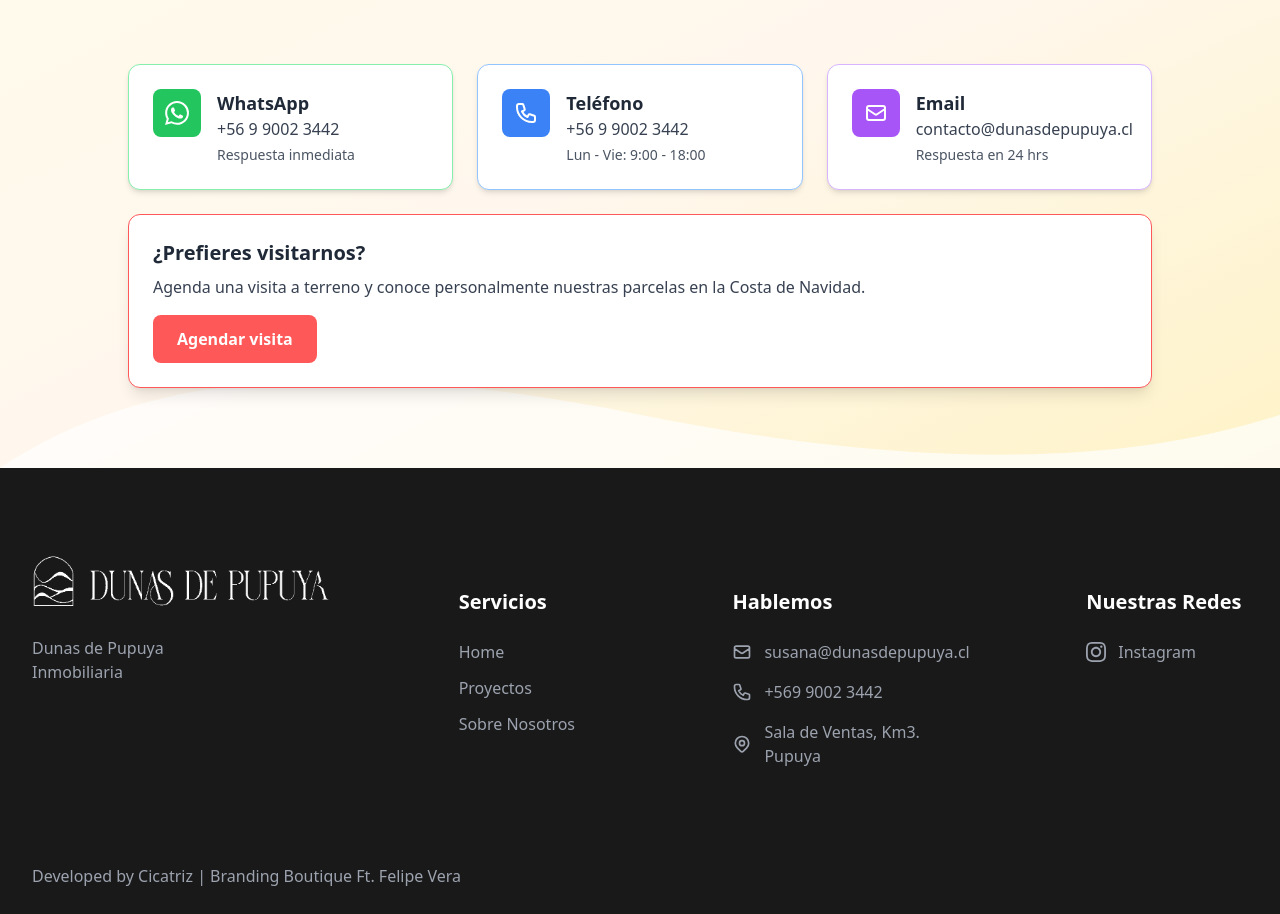
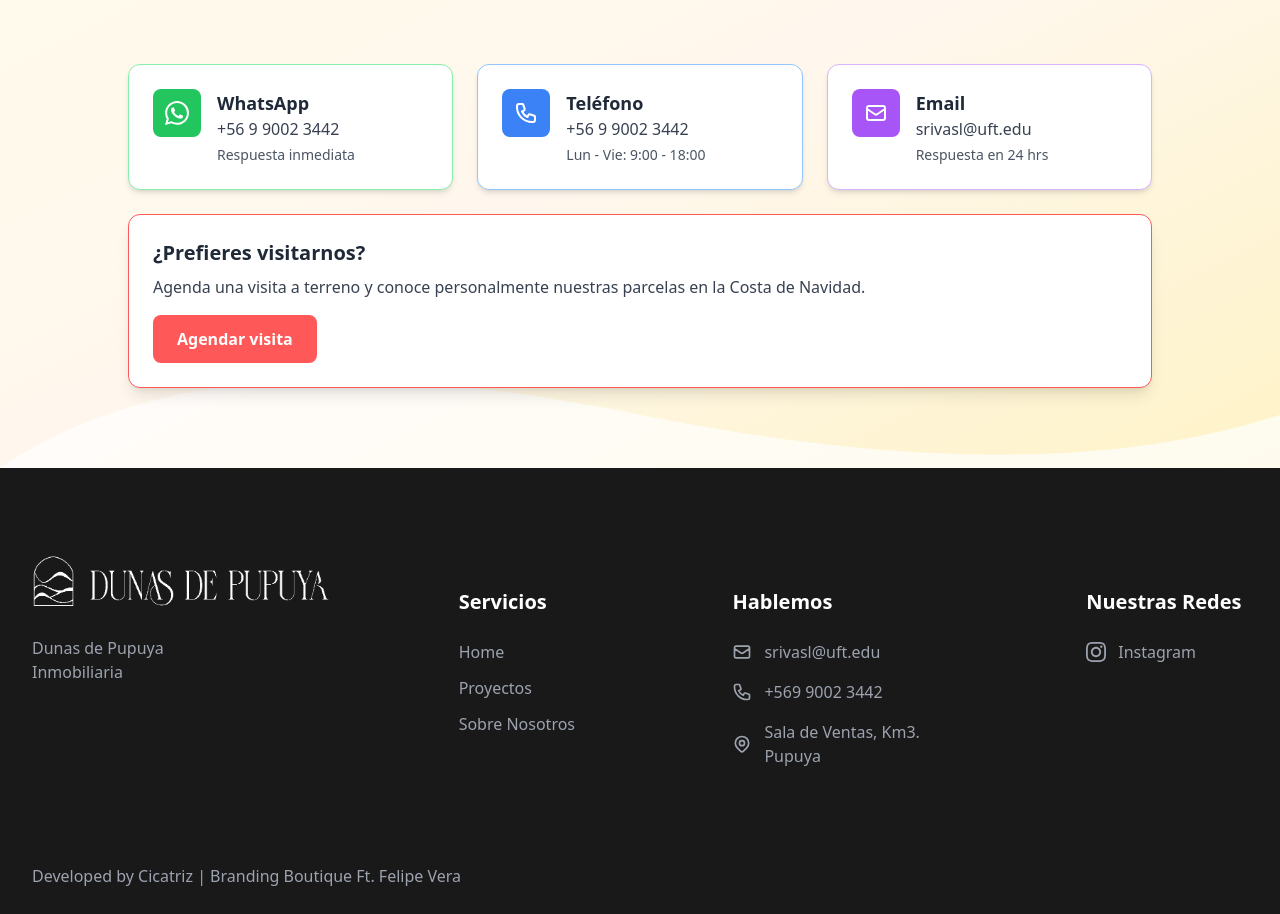
Before and after one commit to pipevera/DunasDePupuya, a Nuxt app: page / in a window 1280 px wide. Shown: the part 3344-4258 px from the top of the page. Built offline with nearby package versions, Linux system fonts and the light colour scheme; a web font is replaced by a local one.

Commit message:
eliminated commetns

```diff
--- a/app/components/Conversemos.vue
+++ b/app/components/Conversemos.vue
@@ -1,14 +1,12 @@
 <template>
   <section id="contacto"
     class="relative pb-20 bg-gradient-to-br from-amber-50 via-orange-50 to-amber-100 overflow-hidden">
-    <!-- Ondas decorativas superiores -->
     <div class="absolute top-0 left-0 right-0 h-40 overflow-hidden">
       <svg class="absolute w-full h-full" viewBox="0 0 1200 120" preserveAspectRatio="none">
         <path d="M0,0 C150,80 350,80 600,40 C850,0 1050,0 1200,40 L1200,0 L0,0 Z" fill="white" opacity="0.7" />
       </svg>
     </div>
 
-    <!-- Ondas decorativas inferiores -->
     <div class="absolute bottom-0 left-0 right-0 h-40 overflow-hidden">
       <svg class="absolute w-full h-full" viewBox="0 0 1200 120" preserveAspectRatio="none">
         <path d="M0,120 C150,40 350,40 600,80 C850,120 1050,120 1200,80 L1200,120 L0,120 Z" fill="white"
@@ -17,7 +15,6 @@
     </div>
 
     <div class="max-w-7xl mx-auto px-8 relative z-10">
-      <!-- Encabezado -->
       <div class="text-center mb-16">
         <h2 class="text-5xl md:text-6xl font-Darina text-center mb-12 text-gray-800">
           ¿Listo para dar el primer paso?
@@ -28,9 +25,7 @@
         </p>
       </div>
 
-      <!-- Información de contacto -->
       <div class="flex flex-wrap justify-center gap-6 max-w-5xl mx-auto">
-        <!-- WhatsApp -->
         <a href="https://wa.me/56990023442?text=Hola,%20me%20gustaría%20obtener%20más%20información%20sobre%20las%20parcelas."
           target="_blank"
           class="flex items-start gap-4 p-6 bg-white border border-green-300 rounded-xl hover:bg-green-100 transition-all group shadow-md flex-1 min-w-[280px]">
@@ -47,7 +42,6 @@
           </div>
         </a>
 
-        <!-- Teléfono -->
         <div
           class="flex items-start gap-4 p-6 bg-white border border-blue-300 rounded-xl hover:bg-blue-100 transition-all group shadow-md flex-1 min-w-[280px]">
           <div class="bg-blue-500 p-3 rounded-lg group-hover:scale-110 transition-transform">
@@ -59,12 +53,11 @@
           </div>
           <div>
             <p class="font-semibold text-lg text-gray-800">Teléfono</p>
-            <p class="text-gray-700">+56 9 9002 3442</p>
+            <a href="tel:+56990023442" class="text-gray-700">+56 9 9002 3442</a>
             <p class="text-sm text-gray-600 mt-1">Lun - Vie: 9:00 - 18:00</p>
           </div>
         </div>
 
-        <!-- Email -->
         <div
           class="flex items-start gap-4 p-6 bg-white border border-purple-300 hover:bg-purple-100 transition-all group rounded-xl shadow-md flex-1 min-w-[280px]">
           <div class="bg-purple-500 p-3 rounded-lg group-hover:scale-110 transition-transform">
@@ -76,12 +69,11 @@
           </div>
           <div>
             <p class="font-semibold text-lg text-gray-800">Email</p>
-            <p class="text-gray-700">contacto@dunasdepupuya.cl</p>
+            <a href="mailto:srivasl@uft.edu" class="text-gray-700">srivasl@uft.edu</a>
             <p class="text-sm text-gray-600 mt-1">Respuesta en 24 hrs</p>
           </div>
         </div>
 
-        <!-- CTA adicional -->
         <div class="bg-white border border-[#FF5858] ] rounded-xl p-6 shadow-lg w-full">
           <h4 class="text-xl font-bold mb-2 text-gray-800">¿Prefieres visitarnos?</h4>
           <p class="text-gray-700 mb-4">
--- a/app/components/FloatWhatsapp.vue
+++ b/app/components/FloatWhatsapp.vue
@@ -16,10 +16,8 @@
         </div>
       </div>
 
-      <!-- Tooltip -->
       <div class="absolute right-full mr-3 top-1/2 -translate-y-1/2 bg-gray-900 text-white px-4 py-2 rounded-lg whitespace-nowrap opacity-0 group-hover:opacity-100 transition-opacity duration-300 pointer-events-none">
         <span class="text-sm font-medium">¿Necesitas ayuda? Escríbenos</span>
-        <!-- Flecha del tooltip -->
         <div class="absolute right-0 top-1/2 -translate-y-1/2 translate-x-full">
           <div class="border-8 border-transparent border-l-gray-900"></div>
         </div>
--- a/app/components/Footer.vue
+++ b/app/components/Footer.vue
@@ -34,11 +34,11 @@
           <div>
             <h3 class="text-white font-semibold text-xl mb-6">Hablemos</h3>
             <div class="space-y-4">
-              <a href="mailto:susana@dunasdepupuya.cl" class="flex items-center gap-3 text-gray-400 hover:text-yellow-400 transition">
+              <a href="mailto:srivasl@uft.edu" class="flex items-center gap-3 text-gray-400 hover:text-yellow-400 transition">
                 <svg xmlns="http://www.w3.org/2000/svg" class="w-5 h-5 flex-shrink-0" fill="none" viewBox="0 0 24 24" stroke="currentColor">
                   <path stroke-linecap="round" stroke-linejoin="round" stroke-width="2" d="M3 8l7.89 5.26a2 2 0 002.22 0L21 8M5 19h14a2 2 0 002-2V7a2 2 0 00-2-2H5a2 2 0 00-2 2v10a2 2 0 002 2z" />
                 </svg>
-                <span>susana@dunasdepupuya.cl</span>
+                <span>srivasl@uft.edu</span>
               </a>
               <a href="tel:+56990023442" class="flex items-center gap-3 text-gray-400 hover:text-yellow-400 transition">
                 <svg xmlns="http://www.w3.org/2000/svg" class="w-5 h-5 flex-shrink-0" fill="none" viewBox="0 0 24 24" stroke="currentColor">
@@ -66,20 +66,6 @@
                 </svg>
                 <span class="">Instagram</span>
               </a>
-
-              <!-- <a href="https://facebook.com/dunasdepupuya" target="_blank" class="flex items-center gap-3 text-gray-400 hover:text-yellow-400 transition">
-                <svg xmlns="http://www.w3.org/2000/svg" class="w-5 h-5" fill="currentColor" viewBox="0 0 24 24">
-                  <path d="M24 12.073c0-6.627-5.373-12-12-12s-12 5.373-12 12c0 5.99 4.388 10.954 10.125 11.854v-8.385H7.078v-3.47h3.047V9.43c0-3.007 1.792-4.669 4.533-4.669 1.312 0 2.686.235 2.686.235v2.953H15.83c-1.491 0-1.956.925-1.956 1.874v2.25h3.328l-.532 3.47h-2.796v8.385C19.612 23.027 24 18.062 24 12.073z"/>
-                </svg>
-                <span class="">Facebook</span>
-              </a>
-
-              <a href="https://tiktok.com/@dunasdepupuya" target="_blank" class="flex items-center gap-3 text-gray-400 hover:text-yellow-400 transition">
-                <svg xmlns="http://www.w3.org/2000/svg" class="w-5 h-5" fill="currentColor" viewBox="0 0 24 24">
-                  <path d="M12.525.02c1.31-.02 2.61-.01 3.91-.02.08 1.53.63 3.09 1.75 4.17 1.12 1.11 2.7 1.62 4.24 1.79v4.03c-1.44-.05-2.89-.35-4.2-.97-.57-.26-1.1-.59-1.62-.93-.01 2.92.01 5.84-.02 8.75-.08 1.4-.54 2.79-1.35 3.94-1.31 1.92-3.58 3.17-5.91 3.21-1.43.08-2.86-.31-4.08-1.03-2.02-1.19-3.44-3.37-3.65-5.71-.02-.5-.03-1-.01-1.49.18-1.9 1.12-3.72 2.58-4.96 1.66-1.44 3.98-2.13 6.15-1.72.02 1.48-.04 2.96-.04 4.44-.99-.32-2.15-.23-3.02.37-.63.41-1.11 1.04-1.36 1.75-.21.51-.15 1.07-.14 1.61.24 1.64 1.82 3.02 3.5 2.87 1.12-.01 2.19-.66 2.77-1.61.19-.33.4-.67.41-1.06.1-1.79.06-3.57.07-5.36.01-4.03-.01-8.05.02-12.07z"/>
-                </svg>
-                <span class="">TikTok</span>
-              </a> -->
             </div>
           </div>
         </div>
--- a/app/components/ProjectBanner.vue
+++ b/app/components/ProjectBanner.vue
@@ -19,12 +19,9 @@
     <div class="absolute -bottom-12 left-0 right-0">
       <div class="max-w-7xl mx-auto px-8">
         <div class="flex items-center justify-center md:justify-end gap-6">
-          <!-- Card 1 -->
           <div class="bg-black/20 backdrop-blur-sm shadow-lg w-64 h-28 rounded-2xl p-6 transform transition-all flex flex-col justify-center items-center">
             <h3 class="text-xl font-bold text-[#FF5858]">Solo 30% de pie</h3>
           </div>
-
-          <!-- Card 2 -->
           <div class="bg-black/20 backdrop-blur-sm shadow-lg w-64 h-28 rounded-2xl p-6 transform transition-all flex flex-col justify-center items-center">
             <h3 class="text-xl font-bold text-[#FF5858] leading-none text-center">De 1 a 10 años de crédito directo, sin intereses</h3>
           </div>
--- a/app/components/Ubicacion.vue
+++ b/app/components/Ubicacion.vue
@@ -10,7 +10,6 @@
         </p>
       </div>
 
-      <!-- Mapa a lo largo -->
       <div class="rounded-2xl overflow-hidden shadow-xl border-2 border-[#FFD1D1] hover:border-[#FF5858] transition-all">
         <iframe
           :src="mapUrl"
--- a/app/error.vue
+++ b/app/error.vue
@@ -1,7 +1,6 @@
 <template>
   <div class="min-h-screen bg-gradient-to-br from-amber-50 via-orange-50 to-amber-100 flex items-center justify-center px-4">
     <div class="max-w-2xl w-full text-center py-12 px-8">
-      <!-- Error Icon -->
       <div class="mb-8 flex justify-center">
         <div class="relative">
           <div class="w-32 h-32 bg-[#FF5858] rounded-full flex items-center justify-center shadow-2xl animate-pulse">
@@ -9,18 +8,15 @@
               <path stroke-linecap="round" stroke-linejoin="round" stroke-width="2" d="M12 9v2m0 4h.01m-6.938 4h13.856c1.54 0 2.502-1.667 1.732-3L13.732 4c-.77-1.333-2.694-1.333-3.464 0L3.34 16c-.77 1.333.192 3 1.732 3z"></path>
             </svg>
           </div>
-          <!-- Decorative circles -->
           <div class="absolute -top-2 -right-2 w-8 h-8 bg-amber-400 rounded-full opacity-50"></div>
           <div class="absolute -bottom-2 -left-2 w-6 h-6 bg-orange-400 rounded-full opacity-50"></div>
         </div>
       </div>
 
-      <!-- Error Code -->
       <h1 class="text-8xl md:text-9xl font-Darina text-[#FF5858] mb-4">
         404
       </h1>
 
-      <!-- Error Message -->
       <h2 class="text-3xl md:text-4xl font-Darina text-gray-800 mb-4">
         ¡Ups! Página no encontrada
       </h2>
@@ -30,7 +26,6 @@
 
       </p>
 
-      <!-- Action Buttons -->
       <div class="flex flex-col sm:flex-row gap-4 justify-center items-center">
         <NuxtLink
           to="/"
@@ -53,7 +48,6 @@
         </button>
       </div>
 
-      <!-- Decorative elements -->
       <div class="mt-16 flex justify-center gap-2">
         <div class="w-3 h-3 bg-[#FF5858] rounded-full animate-bounce" style="animation-delay: 0s"></div>
         <div class="w-3 h-3 bg-amber-400 rounded-full animate-bounce" style="animation-delay: 0.1s"></div>
```
